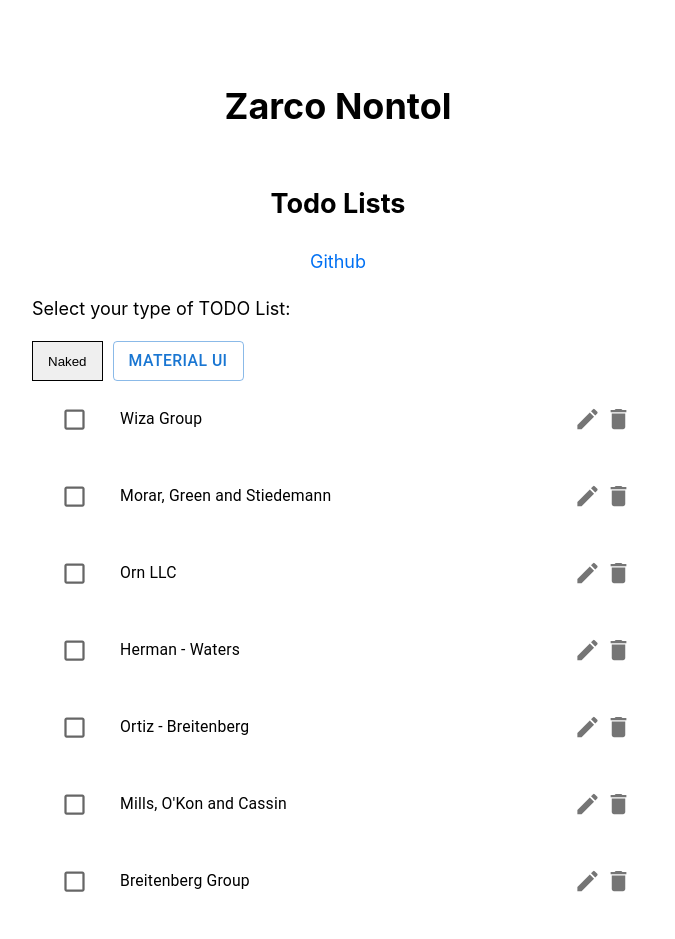
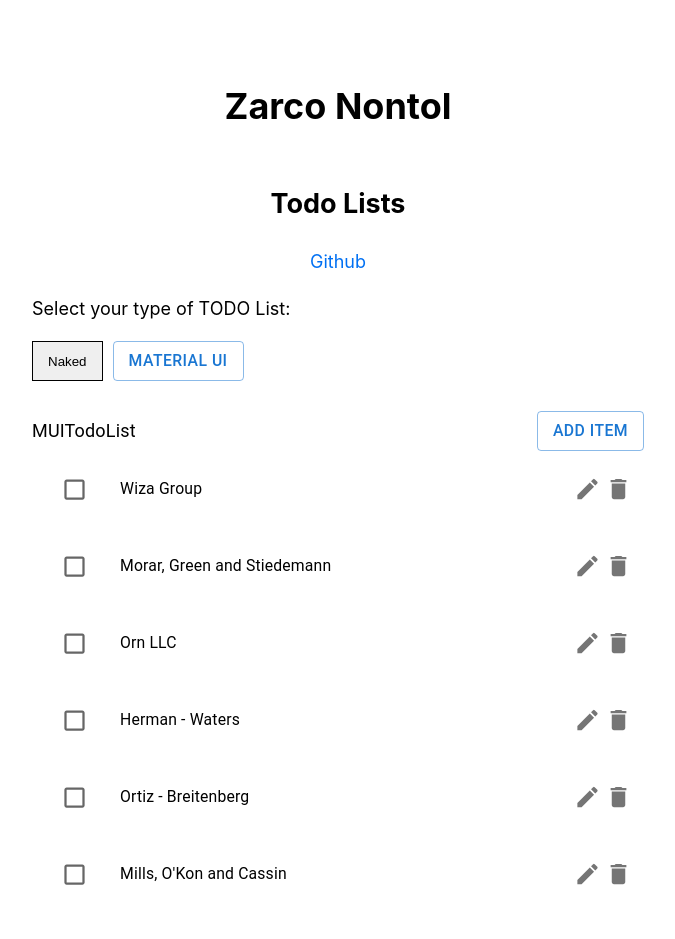
Before and after one commit to ZarcoNontol/todo-list-nextjs, a Next.js app: page / in a window 1280 px wide. Shown: the top 939 px of the page, without its empty margins (302-977 px from the left). Built offline with nearby package versions, Linux system fonts and the light colour scheme.

Commit message:
add ui selector and normalize data interface

```diff
--- a/modules/todo-list/components/mui/MUITodoList.tsx
+++ b/modules/todo-list/components/mui/MUITodoList.tsx
@@ -1,14 +1,16 @@
-import { List, ListItem, IconButton, ListItemText, Box, Checkbox, ListItemIcon, ListItemButton } from "@mui/material";
+import faker from "faker";
+import { List, ListItem, IconButton, ListItemText, Box, Checkbox, ListItemIcon, ListItemButton, Typography, Button } from "@mui/material";
 import {
+  AddBoxSharp,
   Delete as DeleteIcon,
   Edit as EditIcon
 } from '@mui/icons-material';
 
-import { ListItemDTO } from "../../interfaces";
+import { ListItemDTO, ListItemRootProps } from "../../interfaces";
 import { useInMemoryTodoList } from "../../hooks";
 import { useState } from "react";
 
-const MUITodoListItem = ({ item }: { item: ListItemDTO }) => {
+const MUITodoListItem = ({ item, onRemove, onUpdate }: ListItemRootProps) => {
   const [checked, setChecked] = useState(false);
   const handleToggle = () => {
     setChecked(!checked);
@@ -21,7 +23,9 @@ const MUITodoListItem = ({ item }: { item: ListItemDTO }) => {
           <IconButton edge="end" aria-label="delete">
             <EditIcon />
           </IconButton>
-          <IconButton edge="end" aria-label="delete">
+          <IconButton edge="end" aria-label="delete" onClick={() => {
+            onRemove(item.id)
+          }}>
             <DeleteIcon />
           </IconButton>
         </Box>
@@ -47,12 +51,29 @@ const MUITodoListItem = ({ item }: { item: ListItemDTO }) => {
 export const MUITodoList = ({ initialItems }: { initialItems: ListItemDTO[] }) => {
   const { items, addItem, removeItem, updateItem } = useInMemoryTodoList(initialItems);
   return (
+    <Box>
+      <Box sx={{
+        display: 'flex',
+        alignItems: 'center',
+        justifyContent: 'space-between'
+      }}>
+        <Typography>MUITodoList</Typography>
+        <Button
+          variant="outlined"
+          onClick={() => {
+            addItem(faker.company.companyName());
+          }}
+        >
+          Add Item
+        </Button>
+      </Box>
       <List dense={true}>
         {items.map((item) => {
           return (
-          <MUITodoListItem key={item.id} item={item} />
+            <MUITodoListItem key={item.id} item={item} onRemove={removeItem} onUpdate={updateItem} />
           )
         })}
       </List>
+    </Box>
   );
 };
--- a/pages/index.tsx
+++ b/pages/index.tsx
@@ -1,39 +1,61 @@
-import { Button } from '@mui/material';
-import Head from 'next/head'
-import Layout, { siteTitle } from '../components/layout'
-import { NakedTodoList, MUITodoList } from '../modules/todo-list'
-import { itemsGenerator } from '../modules/todo-list/helpers';
+import { Button } from "@mui/material";
+import Head from "next/head";
+import { useState } from "react";
+import Layout, { siteTitle } from "../components/layout";
+import { NakedTodoList, MUITodoList } from "../modules/todo-list";
+import { itemsGenerator } from "../modules/todo-list/helpers";
+
+export enum TodoListMode {
+  NAKED = "NAKED",
+  MUI = "MUI",
+}
 
 export default function Home({ items }) {
+  const [listType, setListType] = useState<TodoListMode>(TodoListMode.MUI);
   return (
     <Layout home>
       <Head>
         <title>{siteTitle}</title>
       </Head>
       <div>
-        <div className='todo-list-selector'>
-          <p className='todo-list-selector__title'>Select your type of TODO List:</p>
-          <div className='todo-list-selector__buttons-group'>
+        <div className="todo-list-selector">
+          <p className="todo-list-selector__title">
+            Select your type of TODO List:
+          </p>
+          <div className="todo-list-selector__buttons-group">
             <button
               className="todo-list-selector__button naked-todo-list__button"
+              onClick={() => {
+                setListType(TodoListMode.NAKED);
+              }}
             >
               Naked
             </button>
-            <Button className='todo-list-selector__button' variant={'outlined'}>Material UI</Button>
+            <Button
+              className="todo-list-selector__button"
+              onClick={() => {
+                setListType(TodoListMode.MUI);
+              }}
+              variant={"outlined"}
+            >
+              Material UI
+            </Button>
           </div>
         </div>
-        <MUITodoList initialItems={items} />
-        <NakedTodoList initialItems={items} />
+        {listType === TodoListMode.MUI && <MUITodoList initialItems={items} />}
+        {listType === TodoListMode.NAKED && (
+          <NakedTodoList initialItems={items} />
+        )}
       </div>
     </Layout>
-  )
+  );
 }
 
 export async function getStaticProps() {
   const items = itemsGenerator();
   return {
     props: {
-      items
-    }
-  }
+      items,
+    },
+  };
 }
--- a/styles/pages/home.scss
+++ b/styles/pages/home.scss
@@ -1,3 +1,7 @@
+.todo-list-selector {
+  margin-bottom: 30px;
+}
+
 .todo-list-selector__buttons-group {
   display: flex;
 }
```
Also changed, not shown: modules/todo-list/components/naked/NakedList.tsx (+2 -8 lines), modules/todo-list/interfaces/todo-list.ts (+7 -0 lines). Lines whose indentation alone changed are shown as unchanged.
